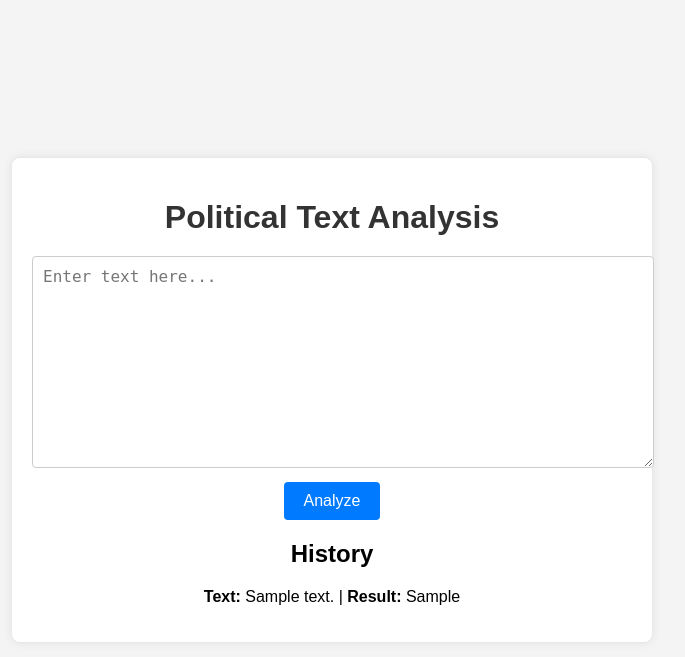
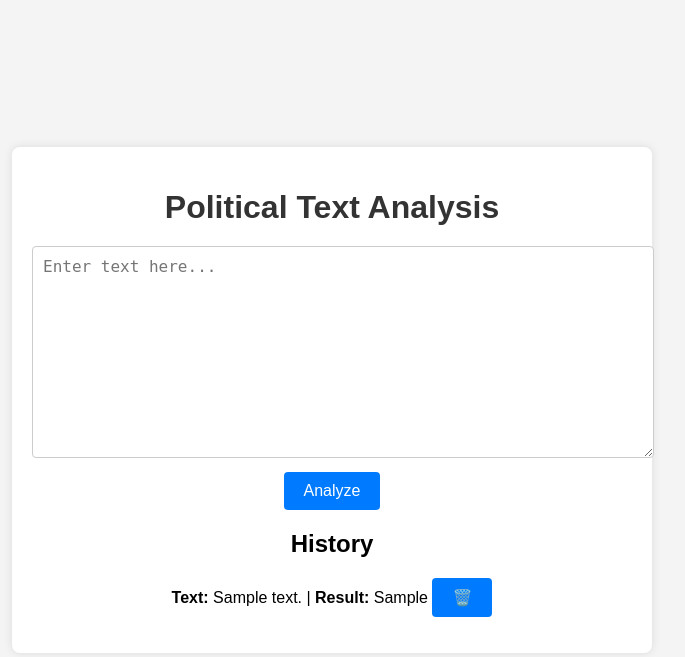
Before and after one commit to skyeslattery/leaning-check, a Flask app: page / in a window 1280 px wide. Shown: the top 657 px of the page, without its empty margins (308-993 px from the left). Run offline with Flask 3, Linux system fonts and the light colour scheme; tables that the repository leaves empty hold one stand-in row (values such as "Sample post").

Commit message:
Update home.html

```diff
--- a/templates/home.html
+++ b/templates/home.html
@@ -1,3 +1,4 @@
+<!-- home.html -->
 <!DOCTYPE html>
 <html lang="en">
 
@@ -26,19 +27,21 @@
     {% if history %}
     <h2>History</h2>
     <ul class="history-list">
-      {% set max_text_length = 30 %} {% for entry in history %}
+      {% set max_text_length = 30 %}
+      {% for entry in history %}
       <li>
-        <a href="{{ url_for('result', index=loop.index) }}">
+        <a href="{{ url_for('result', analysis_id=entry.id) }}">
           <strong>Text:</strong>
           {{ entry.text[:max_text_length] }}{% if entry.text|length > max_text_length %}...{% endif %}
           | <strong>Result:</strong> {{ entry.result }}
         </a>
+        <form action="{{ url_for('delete_analysis', analysis_id=entry.id) }}" method="post" style="display:inline;">
+          <button type="submit" class="delete-button">🗑️</button>
+        </form>
       </li>
       {% endfor %}
     </ul>
-
     {% endif %}
-
   </div>
 </body>
 
```
